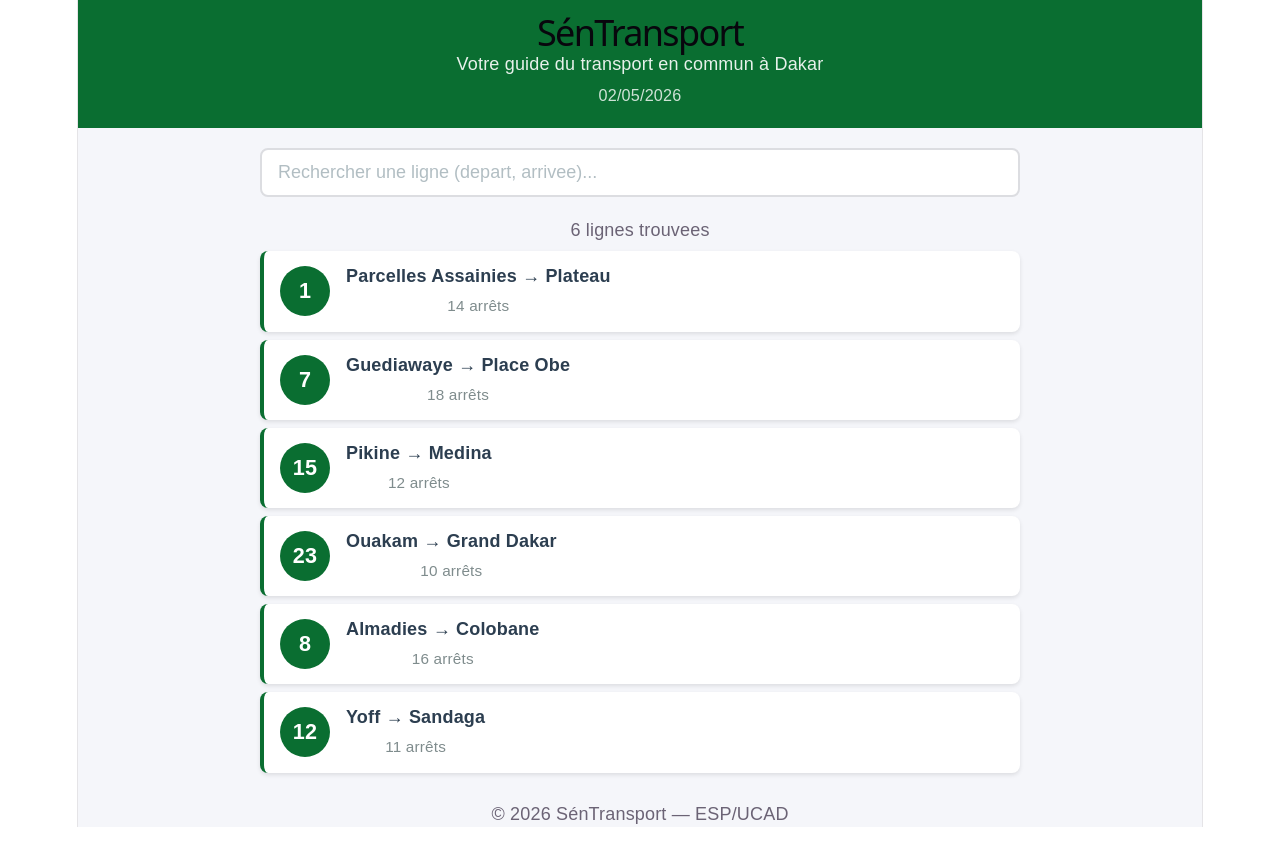
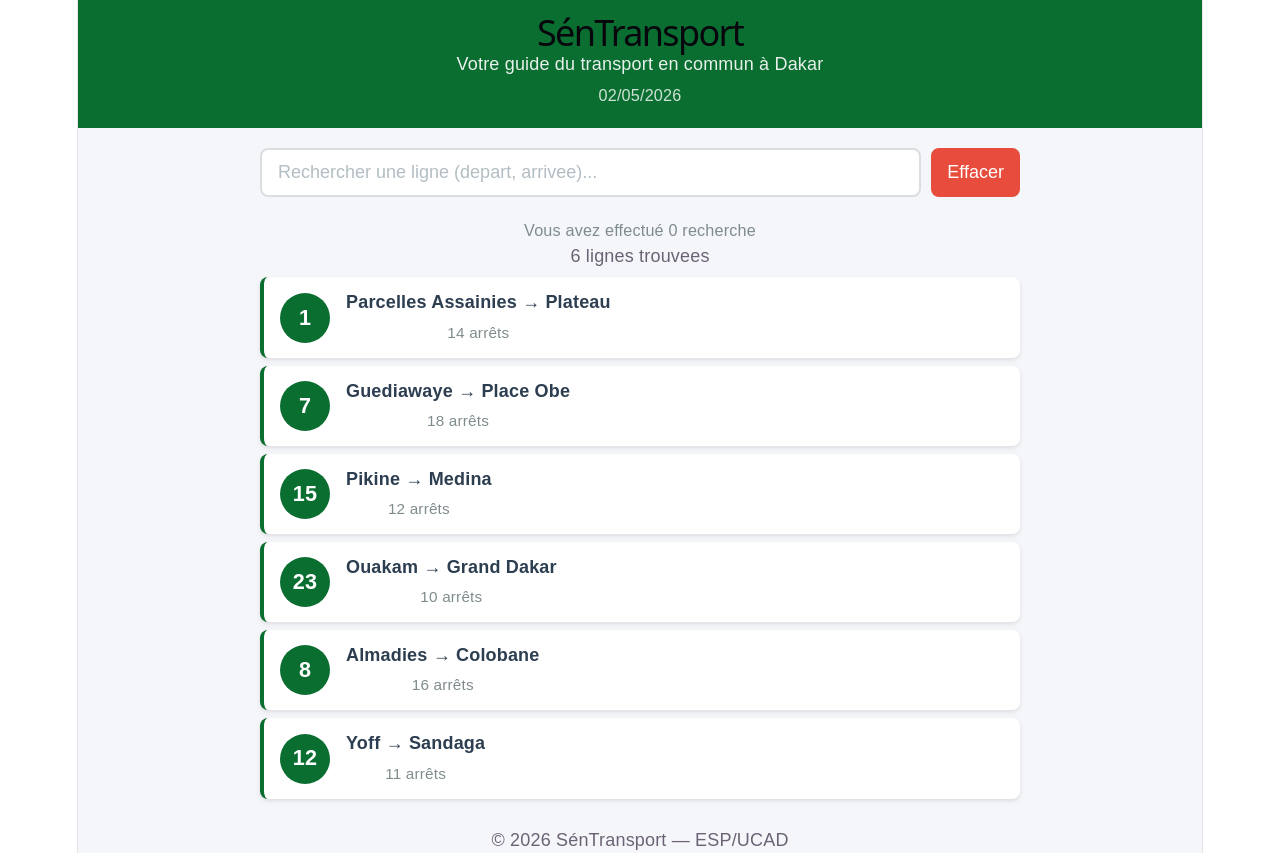
Before and after one commit to nanaketab/sentransport, a React (Vite) app: page / in a window 1280 px wide. Before the commit the page ends 827 px from the top, so only its background shows below. Built offline with nearby package versions, Linux system fonts and the light colour scheme.

Commit message:
Lab 3 : exercices completes

```diff
--- a/src/App.jsx
+++ b/src/App.jsx
@@ -9,6 +9,7 @@ import DetailLigne from './DetailLigne';
 function App() {
   const [recherche, setRecherche] = useState("");
   const [ligneSelectionnee, setLigneSelectionnee] = useState(null);
+  const [nbRecherches, setNbRecherches] = useState(0);
 
   const lignes = [
     { id: 1, numero: "1", depart: "Parcelles Assainies",
@@ -57,8 +58,19 @@ function App() {
     <div className="App">
       <Header />
       <main className="contenu">
-        <Recherche valeur={recherche} onChange={setRecherche} />
+        <Recherche
+          valeur={recherche}
+          onChange={(val) => { setRecherche(val); setNbRecherches(n => n + 1); }}
+        />
+        <p style={{ textAlign: "center", color: "#7f8c8d", fontSize: "0.9rem" }}>
+          Vous avez effectué {nbRecherches} recherche{nbRecherches > 1 ? 's' : ''}
+        </p>
         <p>{lignesFiltrees.length} ligne{lignesFiltrees.length > 1 ? 's' : ''} trouvee{lignesFiltrees.length > 1 ? 's' : ''}</p>
+        {lignesFiltrees.length === 0 && (
+          <p style={{ textAlign: "center", color: "#e74c3c", marginTop: "20px" }}>
+            Aucune ligne trouvée
+          </p>
+        )}
         {lignesFiltrees.map(ligne => (
           <LigneBus
             key={ligne.id}
--- a/src/Recherche.css
+++ b/src/Recherche.css
@@ -20,3 +20,21 @@
 .recherche-input::placeholder {
   color: #b2bec3;
 }
+.recherche {
+  display: flex;
+  gap: 10px;
+}
+
+.recherche-effacer {
+  padding: 12px 16px;
+  background-color: #e74c3c;
+  color: white;
+  border: none;
+  border-radius: 8px;
+  cursor: pointer;
+  font-size: 1rem;
+}
+
+.recherche-effacer:hover {
+  background-color: #c0392b;
+}
--- a/src/Recherche.jsx
+++ b/src/Recherche.jsx
@@ -10,6 +10,12 @@ function Recherche({ valeur, onChange }) {
         value={valeur}
         onChange={e => onChange(e.target.value)}
       />
+      <button
+        className="recherche-effacer"
+        onClick={() => onChange("")}
+      >
+        Effacer
+      </button>
     </div>
   );
 }
```
